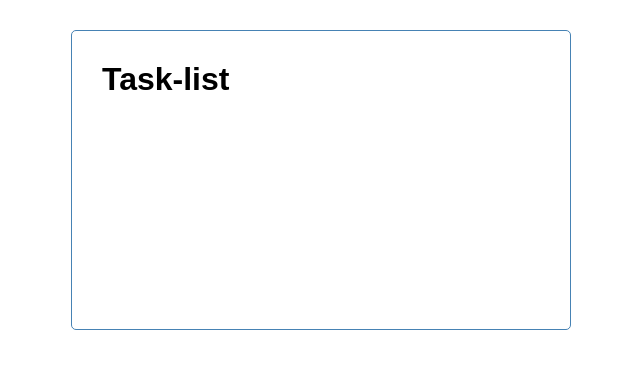
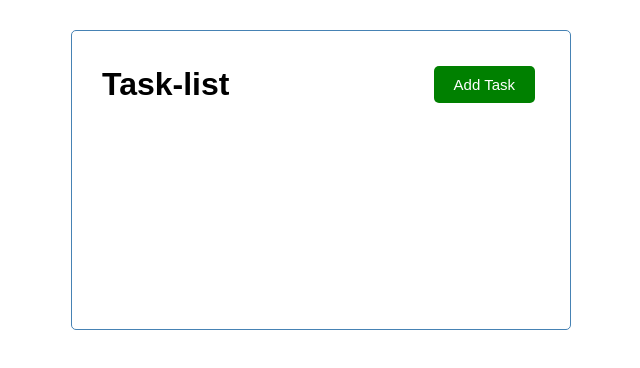
Before and after one commit to JonatanMatwijow/task-list, an Angular app: page / in a window 1280 px wide. Shown: the top 368 px of the page, without its empty margins (319-959 px from the left). Built offline with nearby package versions, Linux system fonts and the light colour scheme.

Commit message:
Agregado de btn-task

```diff
--- a/src/app/app.module.ts
+++ b/src/app/app.module.ts
@@ -3,11 +3,13 @@
 
 import { AppComponent } from './app.component';
 import { HeaderComponent } from './component/header/header.component';
+import { ButtonComponent } from './component/button/button.component';
 
 @NgModule({
   declarations: [
     AppComponent,
-    HeaderComponent
+    HeaderComponent,
+    ButtonComponent
   ],
   imports: [
     BrowserModule
--- /dev/null
+++ b/src/app/component/button/button.component.html
@@ -0,0 +1,7 @@
+<button
+  class="btn"
+  [ngStyle]="{ 'background-color': color }"
+  (click)="onClick()"
+>
+  {{ text }}
+</button>
--- /dev/null
+++ b/src/app/component/button/button.component.ts
@@ -0,0 +1,21 @@
+import { Component, OnInit, Input, Output, EventEmitter } from '@angular/core';
+
+@Component({
+  selector: 'app-button',
+  templateUrl: './button.component.html',
+  styleUrls: ['./button.component.css'],
+})
+export class ButtonComponent implements OnInit {
+  @Input() text: string = '';
+  @Input() color: string = '';
+
+  @Output() btnClick = new EventEmitter<any>();
+
+  constructor() { }
+
+  ngOnInit(): void { }
+
+  onClick() {
+    this.btnClick.emit();
+  }
+}
--- a/src/app/component/header/header.component.html
+++ b/src/app/component/header/header.component.html
@@ -1 +1,8 @@
-<h1>{{title}}</h1>
+<header>
+    <h1>{{title}}</h1>
+    <app-button color="green"
+    text="Add Task"
+    (btnClick)="toggleAddTask()"
+    >
+</app-button>
+</header>
--- a/src/app/component/header/header.component.ts
+++ b/src/app/component/header/header.component.ts
@@ -7,11 +7,15 @@
 })
 export class HeaderComponent implements OnInit{
 
+
   title:String = 'Task-list';
 
   constructor(){}
   ngOnInit(): void {
+  }
 
+  toggleAddTask() {
+    console.log("Agregando el toggleAddTask")
   }
 
 }
```
Also changed, not shown: src/app/app.component.html (line endings or trailing spaces), src/app/component/button/button.component.css (added).
